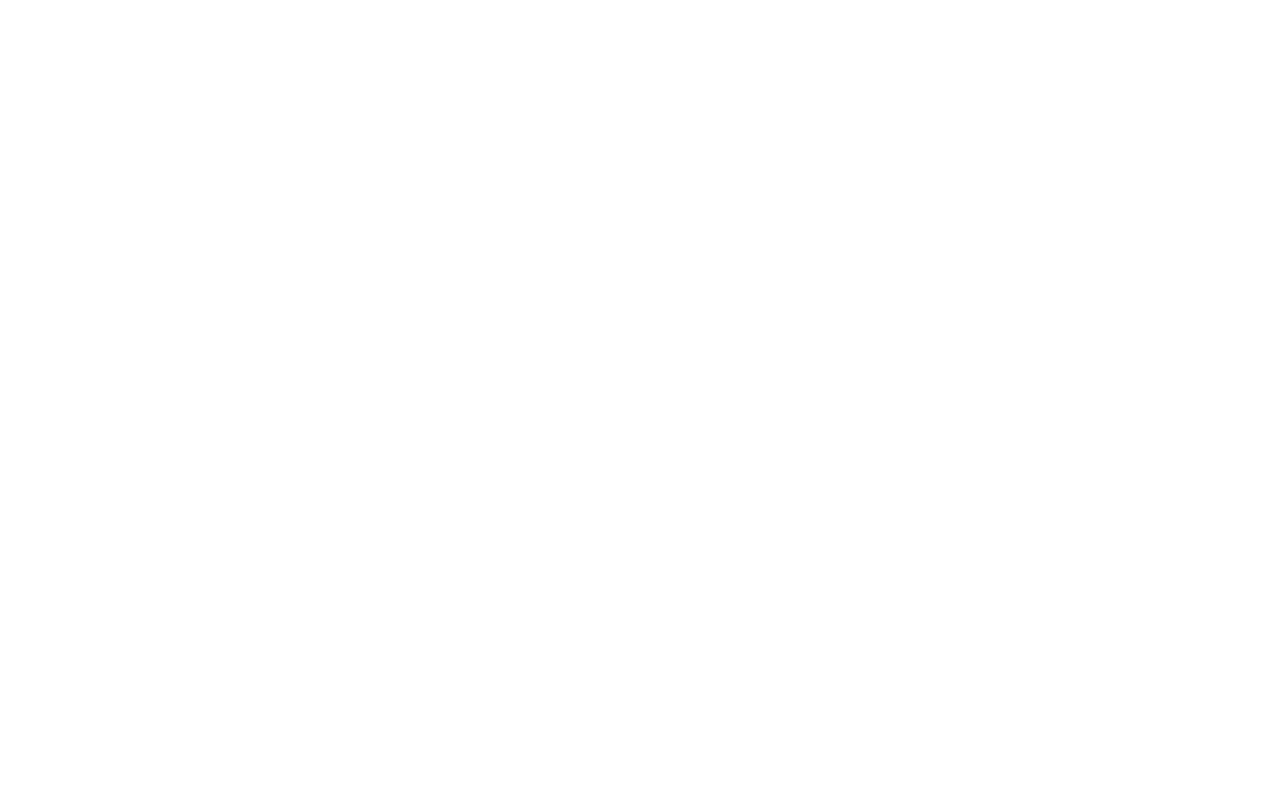
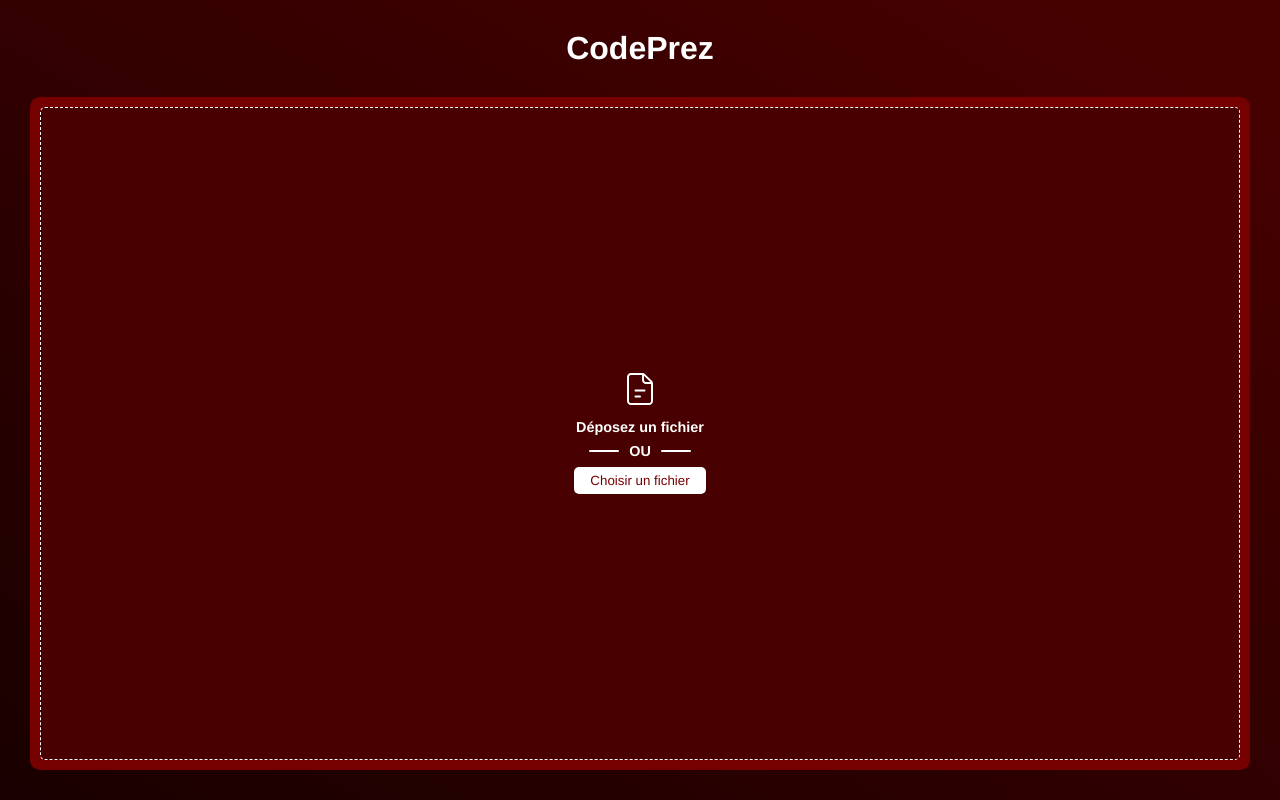
Before and after one commit to macsimtv/codeprez, a Vue app: page / in a window 1280 px wide. Built offline with nearby package versions, Linux system fonts and the light colour scheme.

Commit message:
[Add] Intégration de la page upload

```diff
--- a/src/assets/scss/base/init.scss
+++ b/src/assets/scss/base/init.scss
@@ -4,7 +4,25 @@
 
     box-sizing: border-box;
 
+    color: $white;
+
     font-family: Avenir, Helvetica, Arial, sans-serif;
     -webkit-font-smoothing: antialiased;
     -moz-osx-font-smoothing: grayscale;
 }
+
+html {
+    height: 100vh;
+}
+
+body {
+    height: 100%;
+}
+
+#app {
+    height: 100%;
+}
+
+.view {
+    height: 100%;
+}
--- /dev/null
+++ b/src/assets/scss/base/variables.scss
@@ -0,0 +1,11 @@
+:root {
+    --black: rgb(0, 0, 0);
+    --white: rgb(255, 255, 255);
+    --red: #760000;
+    --red-dark: #490000;
+}
+
+$black: var(--black);
+$white: var(--white);
+$red: var(--red);
+$red-dark: var(--red-dark);
--- a/src/assets/scss/main.scss
+++ b/src/assets/scss/main.scss
@@ -1,4 +1,5 @@
 // Init
+@import './base/variables.scss';
 @import './base/init.scss';
 
 // Views
--- a/src/assets/scss/views/upload-file.scss
+++ b/src/assets/scss/views/upload-file.scss
@@ -0,0 +1,145 @@
+.upload {
+    background: linear-gradient(210.13deg, #450000 9.23%, #000000 153.32%);
+}
+
+.choose-file {
+    width: 100%;
+    height: 100%;
+
+    &__container {
+        height: 100%;
+
+        display: flex;
+        flex-direction: column;
+
+        padding: 30px;
+    }
+
+    &__head {
+        margin-bottom: 30px;
+    }
+
+    &__title {
+        font-weight: bold;
+        font-size: 2rem;
+
+        text-align: center;
+    }
+
+    &__body {
+        display: flex;
+
+        flex: 1;
+    }
+
+    &__label {
+        width: 100%;
+        height: 100%;
+
+        padding: 10px;
+
+        position: relative;
+
+        background-color: $red;
+
+        border-radius: 10px;
+
+        overflow: hidden;
+
+        &__container {
+            width: 100%;
+            height: 100%;
+
+            display: flex;
+            flex-direction: column;
+            align-items: center;
+            justify-content: center;
+
+            padding: 25px;
+
+            background-color: $red-dark;
+
+            border: 1px dashed $white;
+            border-radius: 5px;
+        }
+
+        &__body {
+            text-align: center;
+
+            img {
+                margin-bottom: 10px;
+            }
+
+            p {
+                font-weight: bold;
+                font-size: .9rem;
+            }
+
+            button {
+                padding: 5px 15px;
+
+                position: relative;
+                z-index: 2;
+
+                color: $red;
+                background-color: $white;
+
+                border: 1px solid transparent;
+                border-radius: 5px;
+
+                outline: none;
+
+                cursor: pointer;
+
+                transition: color .2s ease-in-out,
+                            background-color .2s ease-in-out,
+                            border .2s ease-in-out;
+
+                &:hover {
+                    color: $white;
+                    background-color: transparent;
+
+                    border: 1px solid $white;
+                }
+            }
+        }
+
+        &__separator {
+            display: flex;
+            align-items: center;
+            justify-content: center;
+
+            position: relative;
+
+            gap: 10px;
+
+            text-transform: uppercase;
+
+            &::before, &::after {
+                content: '';
+
+                width: 30px;
+                height: 2px;
+
+                display: block;
+
+                margin: 15px 0;
+
+                background-color: $white;
+
+                border-radius: 999px;
+            }
+        }
+    }
+
+    &__input {
+        width: 100%;
+        height: 100%;
+
+        position: absolute;
+        top: 0;
+        left: 0;
+
+        opacity: 0;
+    }
+}
--- a/src/background.js
+++ b/src/background.js
@@ -21,7 +21,8 @@
       // See nklayman.github.io/vue-cli-plugin-electron-builder/guide/security.html#node-integration for more info
       nodeIntegration: process.env.ELECTRON_NODE_INTEGRATION,
       contextIsolation: !process.env.ELECTRON_NODE_INTEGRATION
-    }
+    },
+    autoHideMenuBar: true,
   })
 
   if (process.env.WEBPACK_DEV_SERVER_URL) {
--- a/src/views/UploadView.vue
+++ b/src/views/UploadView.vue
@@ -1,16 +1,66 @@
 <template>
-  <main class="choose-file">
-
+  <main class="upload view">
+    <section class="choose-file">
+      <div class="choose-file__container">
+        <div class="choose-file__head">
+          <h1 class="choose-file__title">
+            CodePrez
+          </h1>
+        </div>
+        <div class="choose-file__body">
+          <label class="choose-file__label" for="file">
+            <div class="choose-file__label__container">
+              <div class="choose-file__label__body">
+                <img src="@/assets/svg/file-icon.svg" alt="icon">
+                <p>Déposez un fichier</p>
+                <p class="choose-file__label__separator">
+                  ou
+                </p>
+                <button @click="onClick">
+                  Choisir un fichier
+                </button>
+                <p v-if="error" class="error">
+                  {{ error }}
+                </p>
+              </div>
+            </div>
+            <input @change="onUpload" class="choose-file__input" type="file" id="file"></label>
+        </div>
+      </div>
+    </section>
   </main>
 </template>
 
 <script>
-import envPath from '@/scripts/main.js';
+// import envPath from '@/scripts/main.js';
 
 export default {
   name: 'UploadView',
-  mounted() {
-    console.log(envPath);
+  data() {
+    return {
+      error: ''
+    }
+  },
+  methods: {
+    onClick() {
+      document.querySelector('#file').click();
+    },
+    onUpload(e) {
+      // Selector
+      let file = e.target.files[0];
+      let input = document.querySelector('#file');
+
+      // Regex
+      let er = /^.+\.(codeprez)$/i;
+
+      // Wrong Format
+      if(!er.test(file.name)) {
+        this.error = 'Mauvais format';
+        return input.value = "";
+      }
+
+      this.error = "";
+    }
   }
 }
 </script>
```
Also changed, not shown: src/assets/svg/file-icon.svg (added).
